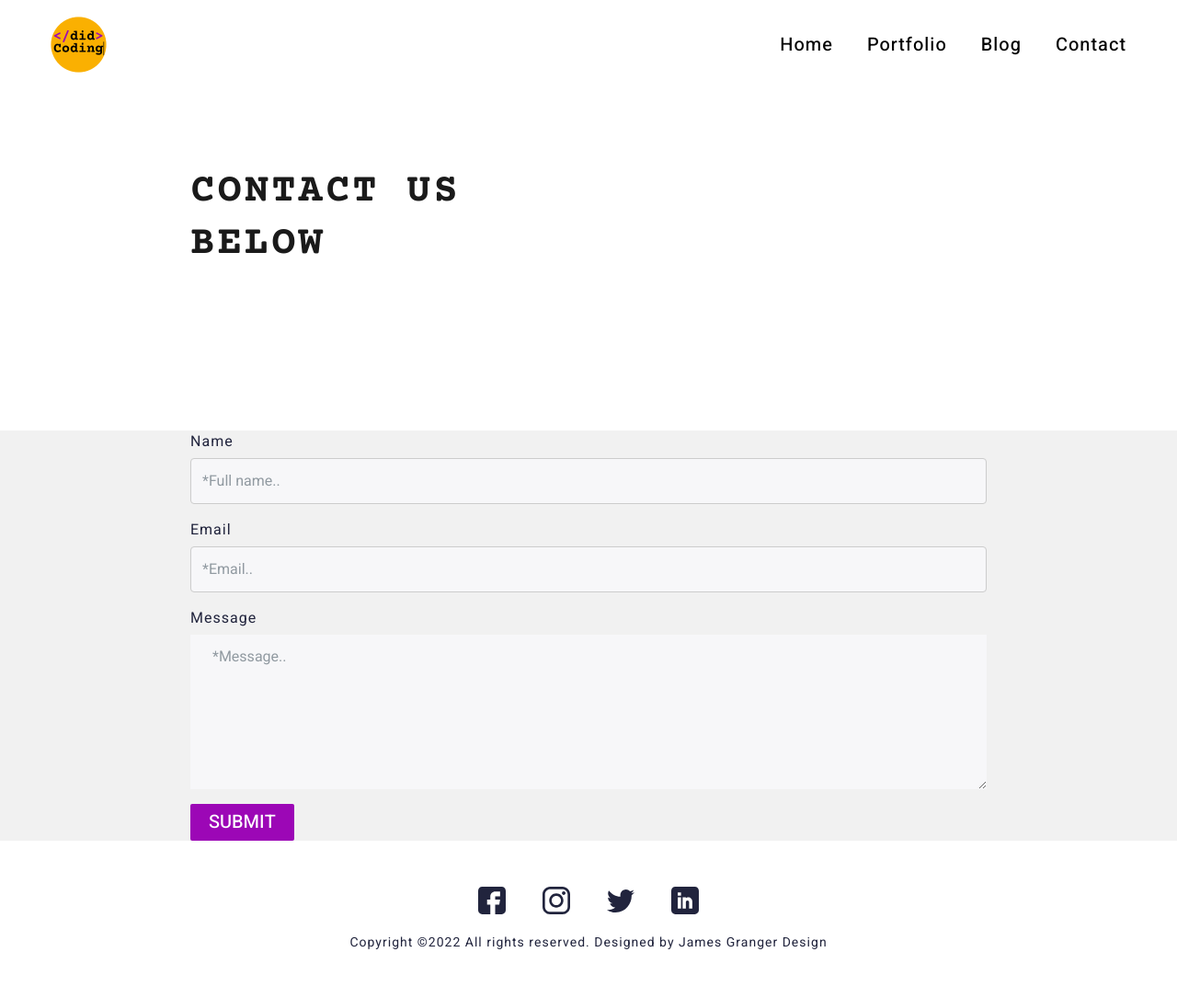
After one commit to shinchri/blog-portfolio, a Django app: page /contact/ in a window 1280 px wide. The commit adds this page. Shown: the whole page at 92% size. Run offline with Django 4.2, Linux system fonts and the light colour scheme; some libraries are stand-ins or nearby versions.

Commit message:
Add contact and change message

```diff
--- /dev/null
+++ b/src/main/forms.py
@@ -0,0 +1,27 @@
+from django import forms
+from .models import ContactProfile
+
+
+class ContactForm(forms.ModelForm):
+
+	name = forms.CharField(max_length=100, required=True,
+		widget=forms.TextInput(attrs={
+			'placeholder': '*Full name..',
+			'class': 'form-control'
+			}))
+	email = forms.EmailField(max_length=254, required=True,
+		widget=forms.TextInput(attrs={
+			'placeholder': '*Email..',
+			'class': 'form-control'
+			}))
+	message = forms.CharField(max_length=1000, required=True,
+		widget=forms.Textarea(attrs={
+			'placeholder': '*Message..',
+			'class': 'form-control',
+			'rows': 6,
+			}))
+
+
+	class Meta:
+		model = ContactProfile
+		fields = ('name', 'email', 'message',)
--- a/src/main/static/css/style.css
+++ b/src/main/static/css/style.css
@@ -201,6 +201,12 @@ a, .btn {
   padding-left: 32px;
 }
 /*   /navigation */
+
+/* messages */
+.messageRow {
+  padding-top: 120px;
+}
+/* messages */
 
 
 /* nav toggle */
--- /dev/null
+++ b/src/main/templates/main/contact.html
@@ -0,0 +1,69 @@
+{% extends 'main/base.html' %}
+{% load static %}
+
+<!-- ================================
+Start SEO blocks
+================================= -->
+{% block title %}Did Coding - Contact{% endblock %}
+{% block decription %}{% endblock %}
+{% block keywords %}{% endblock %}
+<!-- ================================
+END SEO blocks
+================================= -->
+
+<!-- ================================
+Start CSS blocks
+================================= -->
+{% block extend_header %}{% endblock %}
+<!-- ================================
+END CSS blocks
+================================= -->
+
+<!-- ================================
+Start script blocks
+================================= -->
+{% block extend_footer %}{% endblock %}
+<!-- ================================
+END script blocks
+================================= -->
+
+<!-- ================================
+Start Content
+================================= -->
+{% block content %}
+<section>
+  <div class="innerPageBannerCol">
+    <div class="container">
+      <div class="row g-4 g-md-3  align-items-center">
+        <div class="col-md-6">
+          <div class="bannerContent">
+            <h1 class="xlTitle pb-md-3">Contact us below</h1>
+          </div>
+        </div>
+      </div>
+    </div>
+  </div>
+</section>
+<section>
+  <div class="lightBg">
+    <div class="container">
+        <form id="contactForm" method="POST" action="/contact/">
+        {% csrf_token %}
+            <label for="name">Name</label>
+            {{form.name}}
+
+            <label for="email">Email</label>
+            {{form.email}}
+
+            <label for="message">Message</label>
+            {{form.message}}
+
+            <input class='btn btnPrimary' type="submit" value="Submit">
+        </form>
+    </div>
+  </div>
+</section>
+{% endblock %}
+<!-- ================================
+End Content
+================================= -->
--- a/src/main/templates/main/index.html
+++ b/src/main/templates/main/index.html
@@ -56,7 +56,7 @@ Start Content
                   {% endif %}
                 </div>
                 <div class="col-auto">
-                  <a href="" class="btn btnOutline">Contact</a>
+                  <a href="{% url "main:contact" %}" class="btn btnOutline">Contact</a>
                 </div>
               </div>
             </div>
--- a/src/main/templates/main/partials/messages.html
+++ b/src/main/templates/main/partials/messages.html
@@ -1,5 +1,8 @@
 {% if messages %}
     {% for message in messages %}
-        {% if message.tags %}  <script>alert("{{ message }}")</script> {% endif %}
+    <div {% if message.tags %}class="alert alert-{{message.tags}} messageRow"{% endif %}>
+      {{ message.tags }} -
+      {{ message }}
+    </div>
     {% endfor %}
 {% endif %}
--- a/src/main/templates/main/partials/nav.html
+++ b/src/main/templates/main/partials/nav.html
@@ -21,7 +21,7 @@ Start Navigation Bar
                 <li><a href="{% url 'main:home'%}">Home</a></li>
                 <li><a href="">Portfolio</a></li>
                 <li><a href="{% url 'main:blogs' %}">Blog</a></li>
-                <li><a href="">Contact</a></li>
+                <li><a href="{% url "main:contact" %}">Contact</a></li>
               </ul>
             </div>
           </div>
--- a/src/main/urls.py
+++ b/src/main/urls.py
@@ -6,5 +6,6 @@ app_name = "main"
 
 urlpatterns = [
   path('', views.IndexView.as_view(), name="home"),
+  path('contact/', views.ContactView.as_view(), name="contact"),
   path('blog/', views.BlogView.as_view(), name="blogs"),
 ]
--- a/src/main/views.py
+++ b/src/main/views.py
@@ -9,6 +9,8 @@ from .models import (
 from django.contrib.auth import get_user_model
 
 from django.views import generic
+
+from .forms import ContactForm
 
 # Create your views here.
 class IndexView(generic.TemplateView):
@@ -28,6 +30,17 @@ class IndexView(generic.TemplateView):
 
     return context
 
+class ContactView(generic.FormView):
+  template_name = "main/contact.html"
+  form_class = ContactForm
+  success_url = "/"
+
+  def form_valid(self, form):
+    form.save()
+    messages.success(self.request, "Thank you. We will be in touch soon.")
+    return super().form_valid(form)
+
+
 class BlogView(generic.ListView):
   model = Blog
   template_name = "main/blog.html"
```
